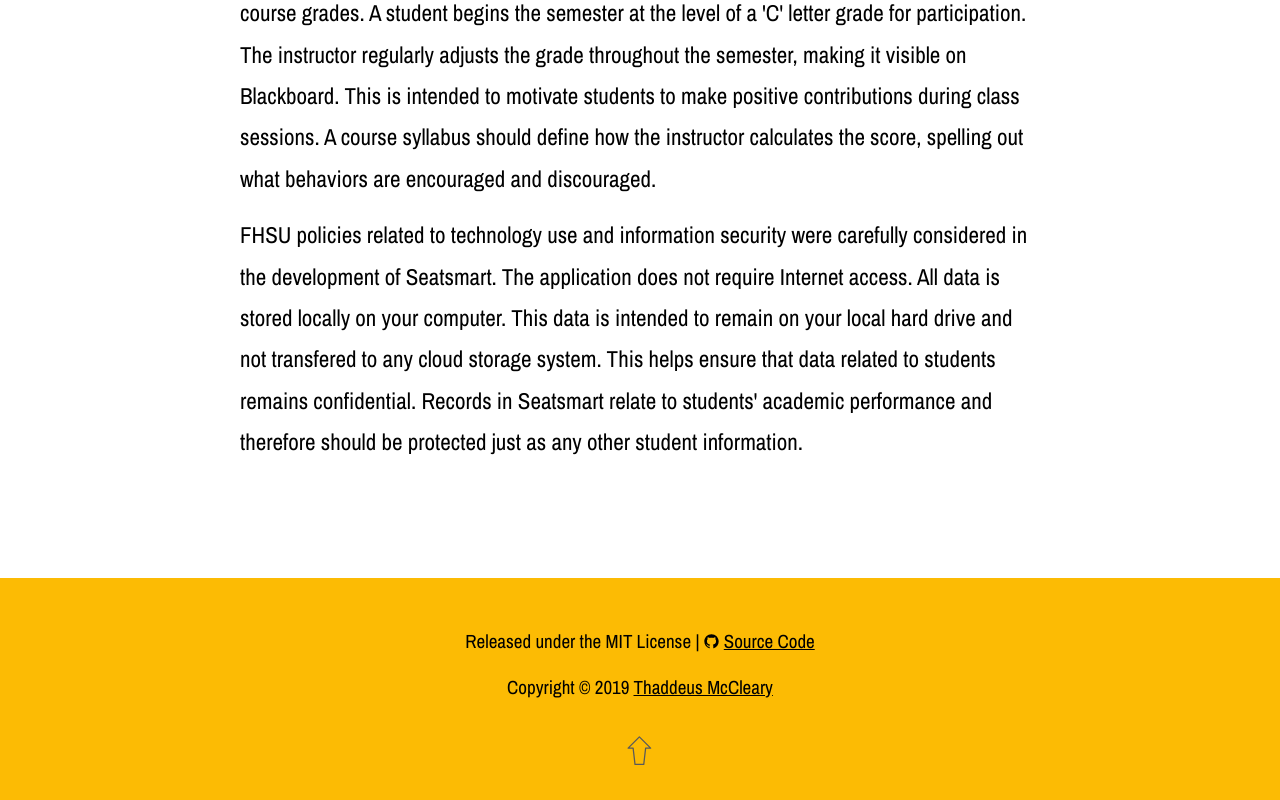
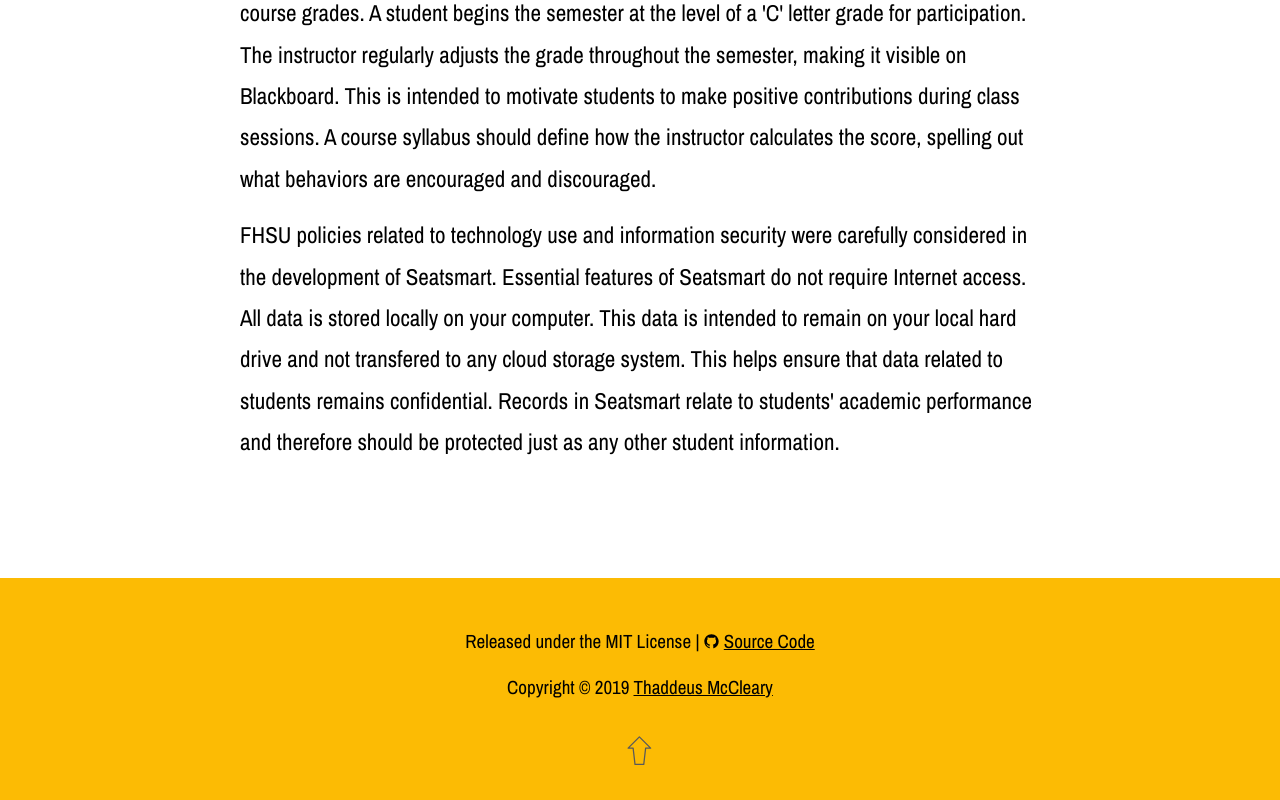
Before and after one commit to thaddeusm/seatsmart-splash, a Vue app: page / in a window 1280 px wide. Shown: the part 5510-6310 px from the top of the page. Built offline with nearby package versions, Linux system fonts and the light colour scheme; no server answers.

Commit message:
Edit description

```diff
--- a/src/components/About.vue
+++ b/src/components/About.vue
@@ -16,7 +16,7 @@
 		</p>
 		<p>
 			FHSU policies related to technology use and information security were carefully considered in the
-			development of Seatsmart.  The application does not require Internet access.  All data is stored
+			development of Seatsmart.  Essential features of Seatsmart do not require Internet access.  All data is stored
 			locally on your computer.  This data is intended to remain on your local hard drive and not transfered to any cloud storage system.  This helps ensure that data related to students remains confidential.  Records in Seatsmart relate to students' academic performance and therefore should be protected just as any other student information.
 		</p>
     </section>
```
